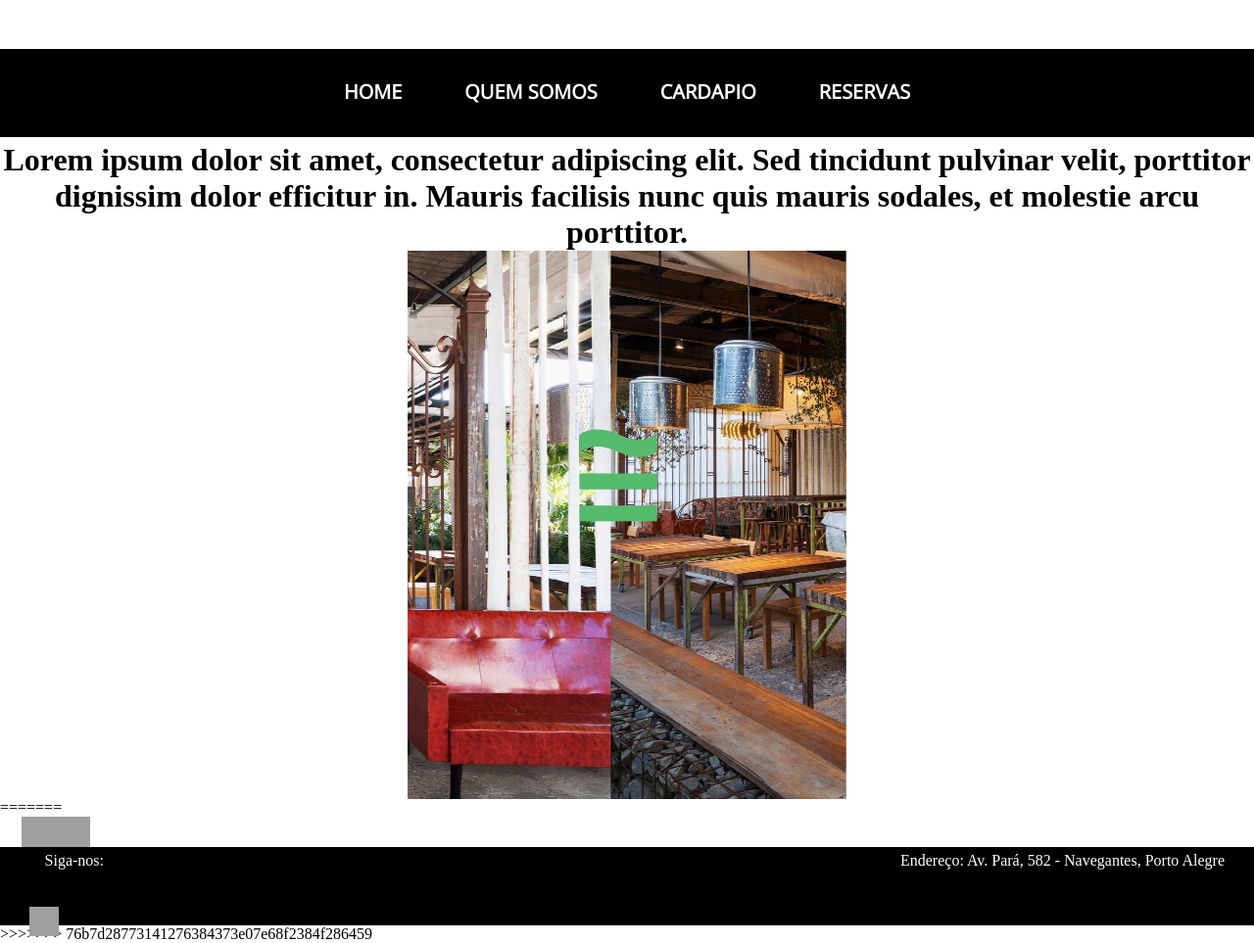
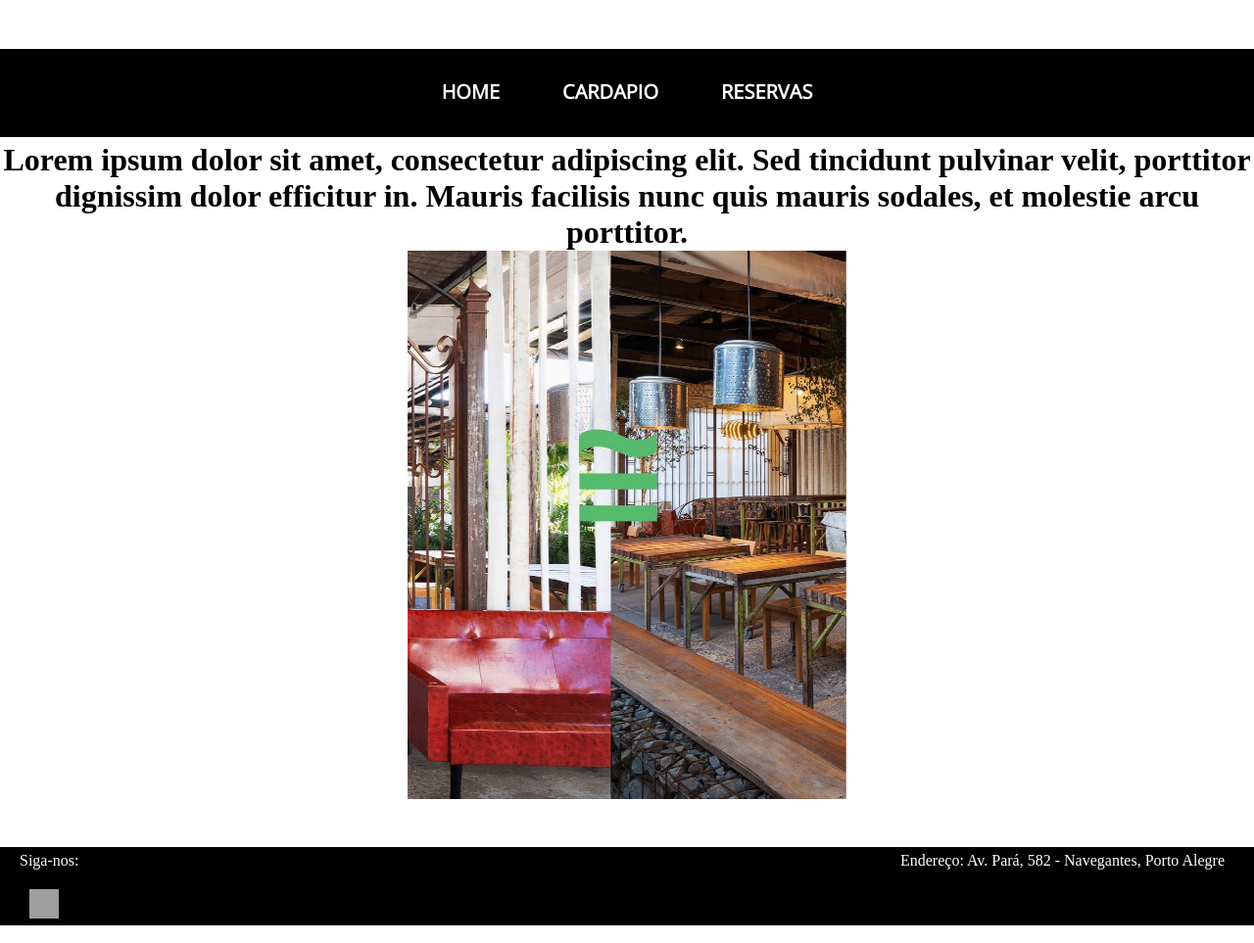
Before and after one commit to mojonir/XaoRestobar, a plain HTML site: page Quem-Somos.html in a window 1280 px wide. Shown: the whole page at 98% size. Drawn offline with nearby package versions, Linux system fonts and the light colour scheme; grey boxes are pictures that could not be loaded.

Commit message:
att quem somos

```diff
--- a/Quem-Somos.html
+++ b/Quem-Somos.html
@@ -17,7 +17,6 @@
 
                 <ul >
                     <li><a href="Index.html">HOME</a></li>
-                    <li><a href="#">QUEM SOMOS</a></li>
                     <li><a href="Cardapio.html">CARDAPIO</a></li>
                     <li><a href="reservas.html">RESERVAS</a></li>
                 </ul>
@@ -53,7 +52,6 @@
                 Siga-nos:
             </P>
             <ul >
-<<<<<<< HEAD
                 <li><a href="https://www.instagram.com/xaorestobar/?igshid=YmMyMTA2M2Y%3D" target="_blank"><img src="https://encrypted-tbn0.gstatic.com/images?q=tbn:ANd9GcTbzuhe6qxutJFvNHG9vVsErhWExvOFqSx9vQ&usqp=CAU" alt="link para o insta do Xão Restobar"></a></li>
             </ul>
         </div>
@@ -61,11 +59,5 @@
 
 
 
-=======
-                <li><a href="https://www.instagram.com/xaorestobar/?igshid=YmMyMTA2M2Y%3D" target="_blank"><img src="https://encrypted-tbn0.gstatic.com/images?q=tbn:ANd9GcTbzuhe6qxutJFvNHG9vVsErhWExvOFqSx9vQ&usqp=CAU" width="70px" height="70px" alt="link para o insta do Xão Restobar"></a></li>
-                </ul>
-            </div>
-        </footer>
->>>>>>> 76b7d28773141276384373e07e68f2384f286459
 </body>
 </html>
```
